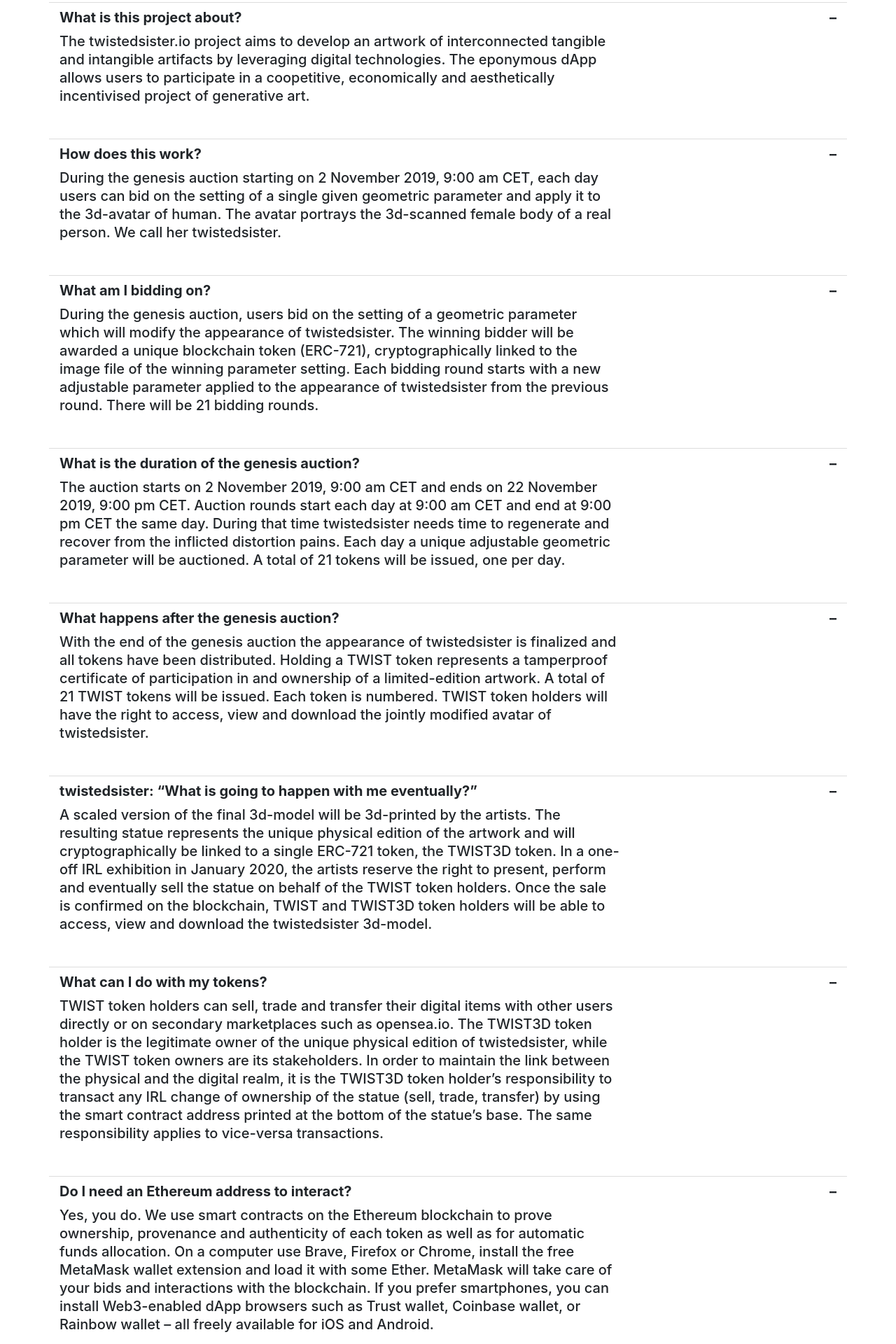
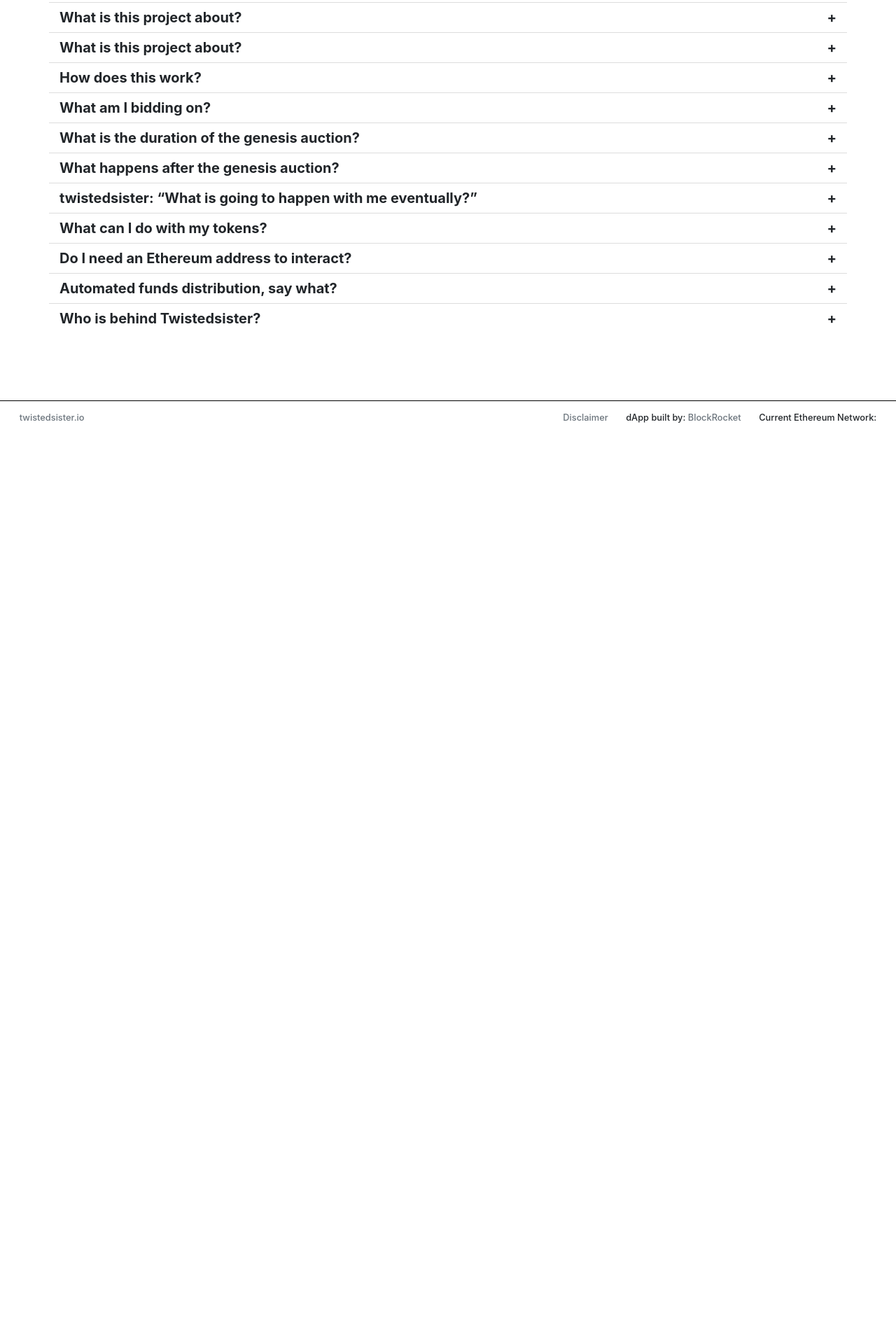
Before and after one commit to blockrockettech/ts-dapp, a Vue app: page /faq in a window 1280 px wide. Shown: the part 220-2140 px from the top of the page at 70% size. After the commit the page ends 841 px from the top, so only its background shows below. Built offline with nearby package versions, Linux system fonts and the light colour scheme; a web font is replaced by a local one; what @drizzle/vue-plugin, vue-toasted would draw is missing.

Commit message:
added faq container

```diff
--- /dev/null
+++ b/src/components/FAQContainer.vue
@@ -0,0 +1,45 @@
+<template>
+	<div class="faq-container">
+		<div class="faq-header row" v-on:click="open = !open">
+			<span class="col-11 text-left"><slot name="header" /></span>
+			<span class="col-1 text-right" v-if="open">–</span>
+			<span class="col-1 text-right" v-else>+</span>
+		</div>
+		<div class="faq-body fliesstext" v-bind:class="{ open: open }">
+			<slot name="body" />
+		</div>
+	</div>
+</template>
+
+<script lang="ts">
+	import Vue from 'vue'
+	import Component from 'vue-class-component'
+	@Component({})
+	export default class FAQContainer extends Vue {
+	  open: boolean = false;
+	 }
+</script>
+
+<style scoped>
+	.faq-container{
+		margin-left: auto;
+		margin-right: auto;
+	}
+	.faq-header{
+		font-weight: bold;
+		border-top: 1px solid #ddd;
+		padding-top: .5rem;
+		padding-bottom: .5rem;
+		cursor: pointer;
+	}
+	.faq-header:hover{
+		background: #f9f9f9;
+	}
+	.faq-body{
+		display: none;
+		margin-bottom: 3rem;
+	}
+	.faq-body.open{
+		display: block;
+	}
+</style>
--- a/src/views/FAQ.vue
+++ b/src/views/FAQ.vue
@@ -4,125 +4,121 @@
 
     	<h1 class="mb-4">FAQ</h1>
 
+    	<FAQContainer>
+    		<template v-slot:header>
+    			What is this project about?
+    		</template>
+    		<template v-slot:body>
+					<p>The twistedsister.io project aims to develop an artwork of interconnected tangible and intangible artifacts by leveraging digital technologies. The eponymous dApp allows users to participate in a coopetitive, economically and aesthetically incentivised project of generative art.</p>
+    		</template>
+    	</FAQContainer>
 
-    	<div class="faq-container">
-    		<div class="faq-header row">
-    			<span class="col-11 text-left">What is this project about?</span>
-    			<span class="col-1 text-right">–</span>
-    		</div>
-    		<div class="faq-body fliesstext">
+    	<FAQContainer>
+    		<template v-slot:header>
+    			What is this project about?</span>
+    		</template>
+    		<template v-slot:body>
     			<p>The twistedsister.io project aims to develop an artwork of interconnected tangible and intangible artifacts by leveraging digital technologies. The eponymous dApp allows users to participate in a coopetitive, economically and aesthetically incentivised project of generative art.</p>
-    		</div>
-    	</div>
+    		</template>
+    	</FAQContainer>
 
 
-    	<div class="faq-container">
-    		<div class="faq-header row">
-    			<span class="col-11 text-left">How does this work?</span>
-    			<span class="col-1 text-right">–</span>
-    		</div>
-    		<div class="faq-body fliesstext">
+    	<FAQContainer>
+    		<template v-slot:header>
+    			How does this work?</span>
+    		</template>
+    		<template v-slot:body>
     			<p>During the genesis auction starting on 2 November 2019, 9:00 am CET, each day users can bid on the setting of a single given geometric parameter and apply it to the 3d-avatar of human. The avatar portrays the 3d-scanned female body of a real person. We call her twistedsister.</p>
-    		</div>
-    	</div>
+    		</template>
+    	</FAQContainer>
 
 
 
-    	<div class="faq-container">
-    		<div class="faq-header row">
-    			<span class="col-11 text-left">What am I bidding on?</span>
-    			<span class="col-1 text-right">–</span>
-    		</div>
-    		<div class="faq-body fliesstext">
+    	<FAQContainer>
+    		<template v-slot:header>
+    			What am I bidding on?</span>
+    		</template>
+    		<template v-slot:body>
     			<p>During the genesis auction, users bid on the setting of a geometric parameter which will modify the appearance of twistedsister. The winning bidder will be awarded a unique blockchain token (ERC-721), cryptographically linked to the image file of the winning parameter setting. Each bidding round starts with a new adjustable parameter applied to the appearance of twistedsister from the previous round. There will be 21 bidding rounds.</p>
-    		</div>
-    	</div>
+    		</template>
+    	</FAQContainer>
 
 
 
-    	<div class="faq-container">
-    		<div class="faq-header row">
-    			<span class="col-11 text-left">What is the duration of the genesis auction?</span>
-    			<span class="col-1 text-right">–</span>
-    		</div>
-    		<div class="faq-body fliesstext">
+    	<FAQContainer>
+    		<template v-slot:header>
+    			What is the duration of the genesis auction?</span>
+    		</template>
+    		<template v-slot:body>
     			<p>The auction starts on 2 November 2019, 9:00 am CET and ends on 22 November 2019, 9:00 pm CET. Auction rounds start each day at 9:00 am CET and end at 9:00 pm CET the same day. During that time twistedsister needs time to regenerate and recover from the inflicted distortion pains. Each day a unique adjustable geometric parameter will be auctioned. A total of 21 tokens will be issued, one per day.</p>
-    		</div>
-    	</div>
+    		</template>
+    	</FAQContainer>
 
 
 
-    	<div class="faq-container">
-    		<div class="faq-header row">
-    			<span class="col-11 text-left">What happens after the genesis auction?</span>
-    			<span class="col-1 text-right">–</span>
-    		</div>
-    		<div class="faq-body fliesstext">
+    	<FAQContainer>
+    		<template v-slot:header>
+    			What happens after the genesis auction?</span>
+    		</template>
+    		<template v-slot:body>
     			<p>With the end of the genesis auction the appearance of twistedsister is finalized and all tokens have been distributed. Holding a TWIST token represents a tamperproof certificate of participation in and ownership of a limited-edition artwork. A total of 21 TWIST tokens will be issued. Each token is numbered. TWIST token holders will have the right to access, view and download the jointly modified avatar of twistedsister.</p>
-    		</div>
-    	</div>
+    		</template>
+    	</FAQContainer>
 
 
 
-    	<div class="faq-container">
-    		<div class="faq-header row">
-    			<span class="col-11 text-left">
+    	<FAQContainer>
+    		<template v-slot:header>
     				twistedsister: “What is going to happen with me eventually?”
-    			</span>
-    			<span class="col text-right">–</span>
-    		</div>
-    		<div class="faq-body fliesstext">
+    		</template>
+    		<template v-slot:body>
     			<p>A scaled version of the final 3d-model will be 3d-printed by the artists. The resulting statue represents the unique physical edition of the artwork and will cryptographically be linked to a single ERC-721 token, the TWIST3D token. In a one-off IRL exhibition in January 2020, the artists reserve the right to present, perform and eventually sell the statue on behalf of the TWIST token holders. Once the sale is confirmed on the blockchain, TWIST and TWIST3D token holders will be able to access, view and download the twistedsister 3d-model.</p>
-    		</div>
-    	</div>
+    		</template>
+    	</FAQContainer>
 
 
 
-    	<div class="faq-container">
-    		<div class="faq-header row">
-    			<span class="col-11 text-left">What can I do with my tokens?</span>
-    			<span class="col-1 text-right">–</span>
-    		</div>
-    		<div class="faq-body fliesstext">
+    	<FAQContainer>
+    		<template v-slot:header>
+    			What can I do with my tokens?</span>
+    		</template>
+    		<template v-slot:body>
     			<p>TWIST token holders can sell, trade and transfer their digital items with other users directly or on secondary marketplaces such as opensea.io. The TWIST3D token holder is the legitimate owner of the unique physical edition of twistedsister, while the TWIST token owners are its stakeholders. In order to maintain the link between the physical and the digital realm, it is the TWIST3D token holder’s responsibility to transact any IRL change of ownership of the statue (sell, trade, transfer) by using the smart contract address printed at the bottom of the statue’s base. The same responsibility applies to vice-versa transactions.</p>
-    		</div>
-    	</div>
+    		</template>
+    	</FAQContainer>
 
 
 
-    	<div class="faq-container">
-    		<div class="faq-header row">
-    			<span class="col-11 text-left">Do I need an Ethereum address to interact?</span>
-    			<span class="col-1 text-right">–</span>
-    		</div>
-    		<div class="faq-body fliesstext">
+    	<FAQContainer>
+    		<template v-slot:header>
+    			Do I need an Ethereum address to interact?</span>
+    		</template>
+    		<template v-slot:body>
     			<p>Yes, you do. We use smart contracts on the Ethereum blockchain to prove ownership, provenance and authenticity of each token as well as for automatic funds allocation. On a computer use Brave, Firefox or Chrome, install the free MetaMask wallet extension and load it with some Ether. MetaMask will take care of your bids and interactions with the blockchain. If you prefer smartphones, you can install Web3-enabled dApp browsers such as Trust wallet, Coinbase wallet, or Rainbow wallet – all freely available for iOS and Android.</p>
-    		</div>
-    	</div>
+    		</template>
+    	</FAQContainer>
 
 
 
-    	<div class="faq-container">
-    		<div class="faq-header row">
-    			<span class="col-11 text-left">Automated funds distribution, say what?</span>
-    			<span class="col-1 text-right">–</span>
-    		</div>
-    		<div class="faq-body fliesstext">
+    	<FAQContainer>
+    		<template v-slot:header>
+    			Automated funds distribution, say what?</span>
+    		</template>
+    		<template v-slot:body>
     			<p>Open blockchains facilitate permissionless, secure, near instant peer-to-peer value transactions without an intermediary. Automated funds distribution via smart contracts is a central part of the twistedsister.io project. It allows a thoughtful value chain design. In secondary market sales 20% of a transaction will equally be distributed among the token holders, while 10% will be equally distributed among the artists – forever…</p>
-    		</div>
-    	</div>
+    		</template>
+    	</FAQContainer>
 
 
 
-    	<div class="faq-container">
-    		<div class="faq-header row">
-    			<span class="col-11 text-left">Who is behind Twistedsister?</span>
-    			<span class="col-1 text-right">–</span>
-    		</div>
-    		<div class="faq-body fliesstext">
+    	<FAQContainer>
+    		<template v-slot:header>
+    			Who is behind Twistedsister?</span>
+    		</template>
+    		<template v-slot:body>
     			<p>We are a temporary collective of artists and designers investigating the potentials of digital technologies and their impact on cultural production. Twistedsister is Armin Blasbichler, Brigitte Fässler, Martina Graf, Julian Humm and Matthias Pfäffli.</p>
-    		</div>
-    	</div>
+    		</template>
+    	</FAQContainer>
 
 
 
@@ -134,7 +130,10 @@
 
 <script lang="ts">
     import Vue from 'vue';
+    import FAQContainer from '@/components/FAQContainer.vue';
+
     export default Vue.extend({
+        components: {FAQContainer},
         name: "faqs"
     });
 </script>
```
Also changed, not shown: src/views/Countdown.vue (+4 -3 lines).
